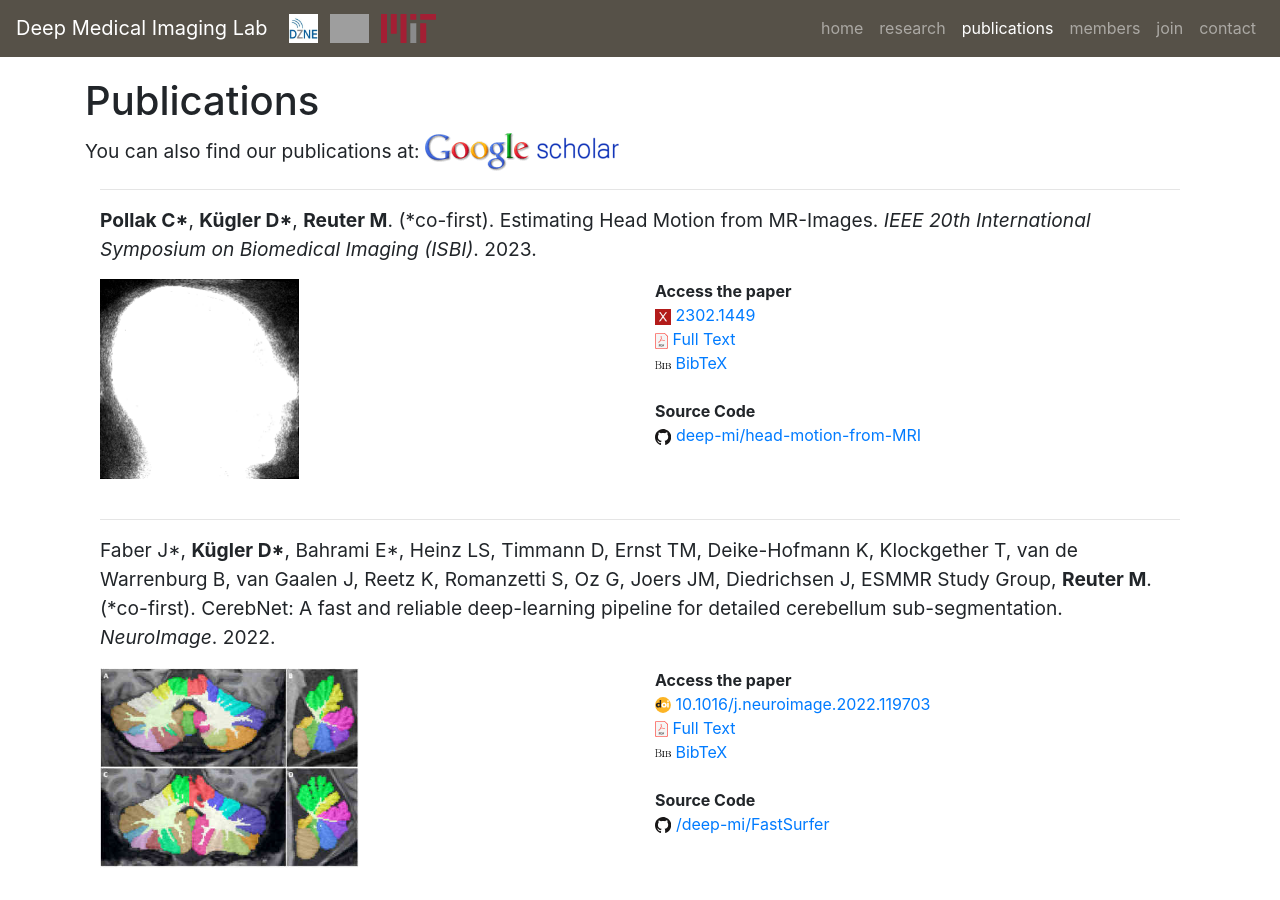
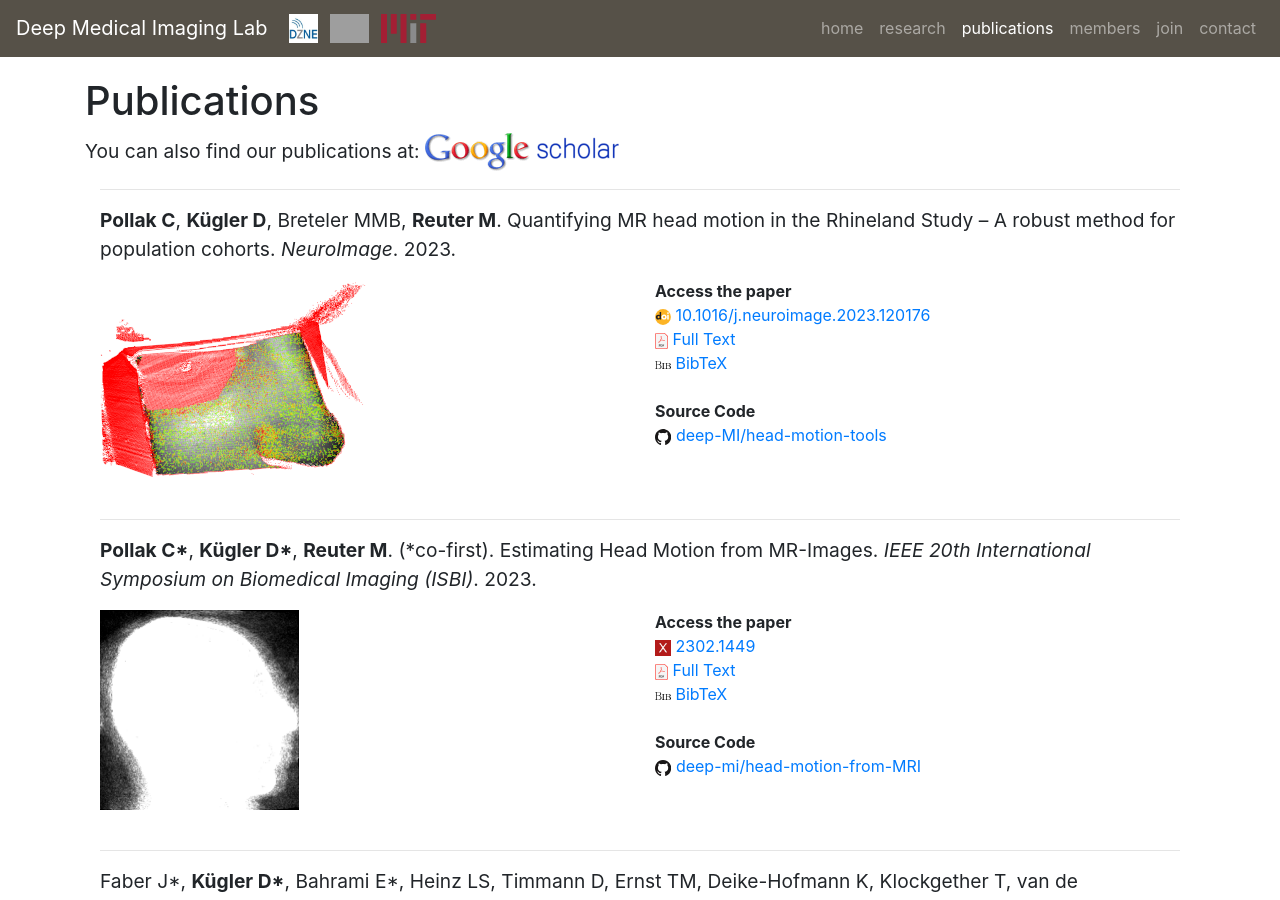
Before and after one commit to Deep-MI/Deep-MI.github.io, a Jekyll site: the page built from publications/index.html, in a window 1280 px wide and 900 px high. Built offline with Jekyll 4.4.1, drawn with Linux system fonts in a browser that asks for light colours; nearby versions of some CDN libraries; comment, search, counter and statistics services are not loaded; grey boxes are pictures that could not be loaded.

Commit message:
added motion neuroimage paper

```diff
--- a/_data/publications.yml
+++ b/_data/publications.yml
@@ -30,6 +30,19 @@
 #     - name: 'Some coauthor Lab'
 #       url: 'http://coollab.uni.edu/'
 #
+
+- id: 'pollak_2023b'
+  authors: '**Pollak C**, **Kügler D**, Breteler MMB, **Reuter M**'
+  title: 'Quantifying MR head motion in the Rhineland Study – A robust method for population cohorts'
+  journal: '*NeuroImage*'
+  type: 'journal'
+  image: '/static/pub/pollak_2023b.png'
+  year: 2023
+  bibtex: '/static/pub/pollak_2023b.bib'
+  doi: 10.1016/j.neuroimage.2023.120176
+  pdf: 'https://www.sciencedirect.com/science/article/pii/S1053811923003270/pdfft?isDTMRedir=true&download=true'
+  github: 'deep-MI/head-motion-tools'
+
 
 - id: 'pollak_2023a'
   authors: '**Pollak C\***, **Kügler D\***, **Reuter M**. (\*co-first)'
```
Also changed, not shown: static/pub/pollak_2023b.png (added).
